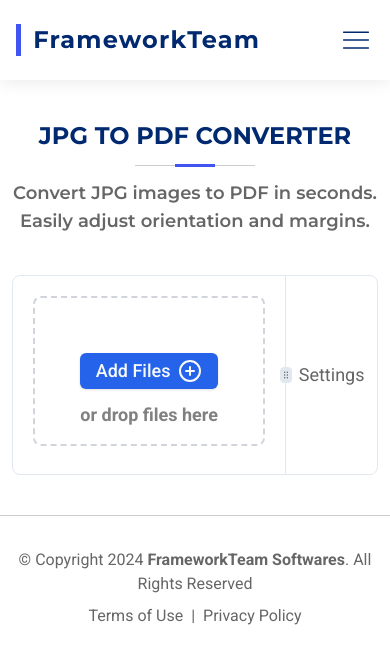
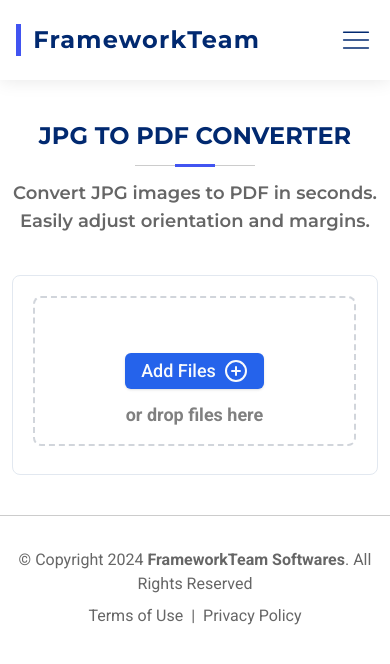
Before and after one commit to ChauhanJaved/jpg-to-pdf-converter, a Next.js app: page / in a window 390 px wide. Shown: the top 664 px of the page. Built offline with nearby package versions, Linux system fonts and the light colour scheme.

Commit message:
resizable component refector

```diff
--- a/src/components/Hero.tsx
+++ b/src/components/Hero.tsx
@@ -29,8 +29,8 @@ const Hero = () => {
           <ResizablePanel defaultSize={75}>
             <Dropzone />
           </ResizablePanel>
-          <ResizableHandle withHandle />
-          <ResizablePanel className="flex items-center justify-center">
+          <ResizableHandle withHandle className="invisible sm:visible" />
+          <ResizablePanel className="hidden items-center justify-center sm:flex">
             Settings
           </ResizablePanel>
         </ResizablePanelGroup>
```
